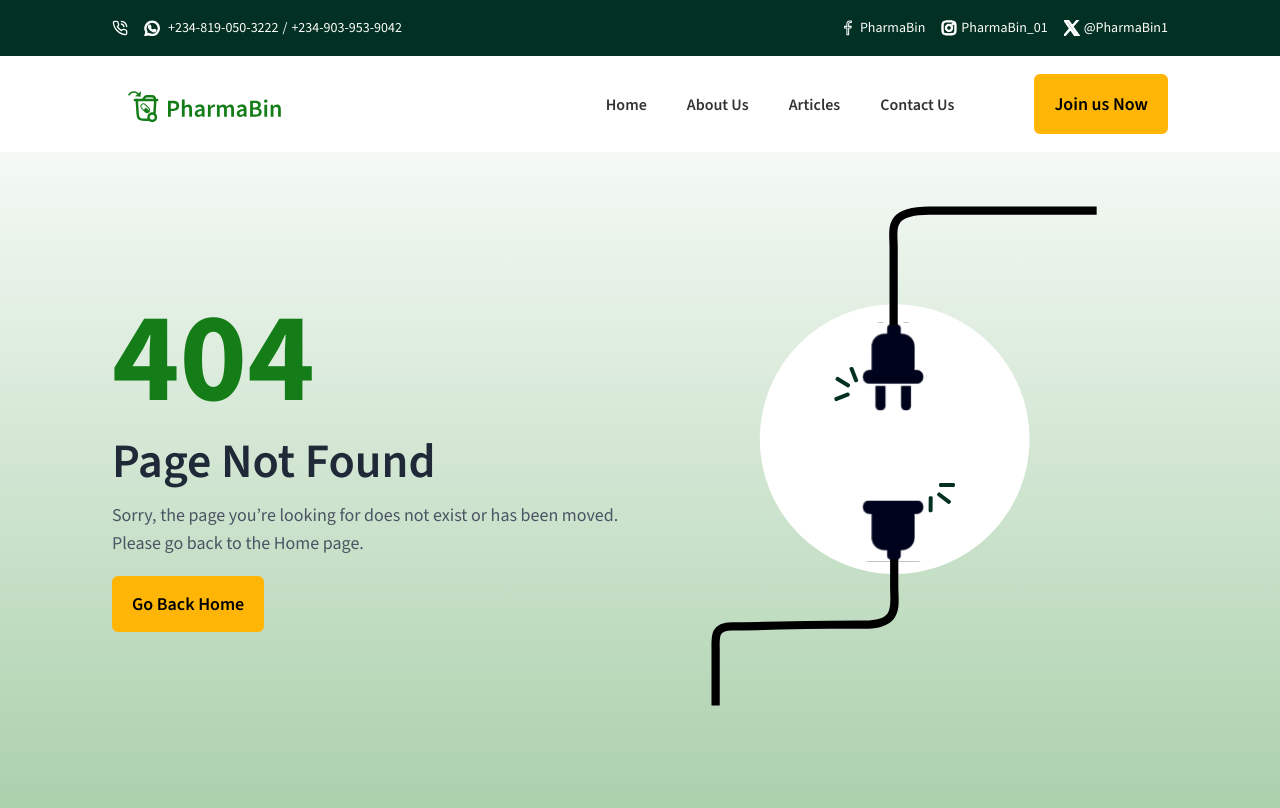
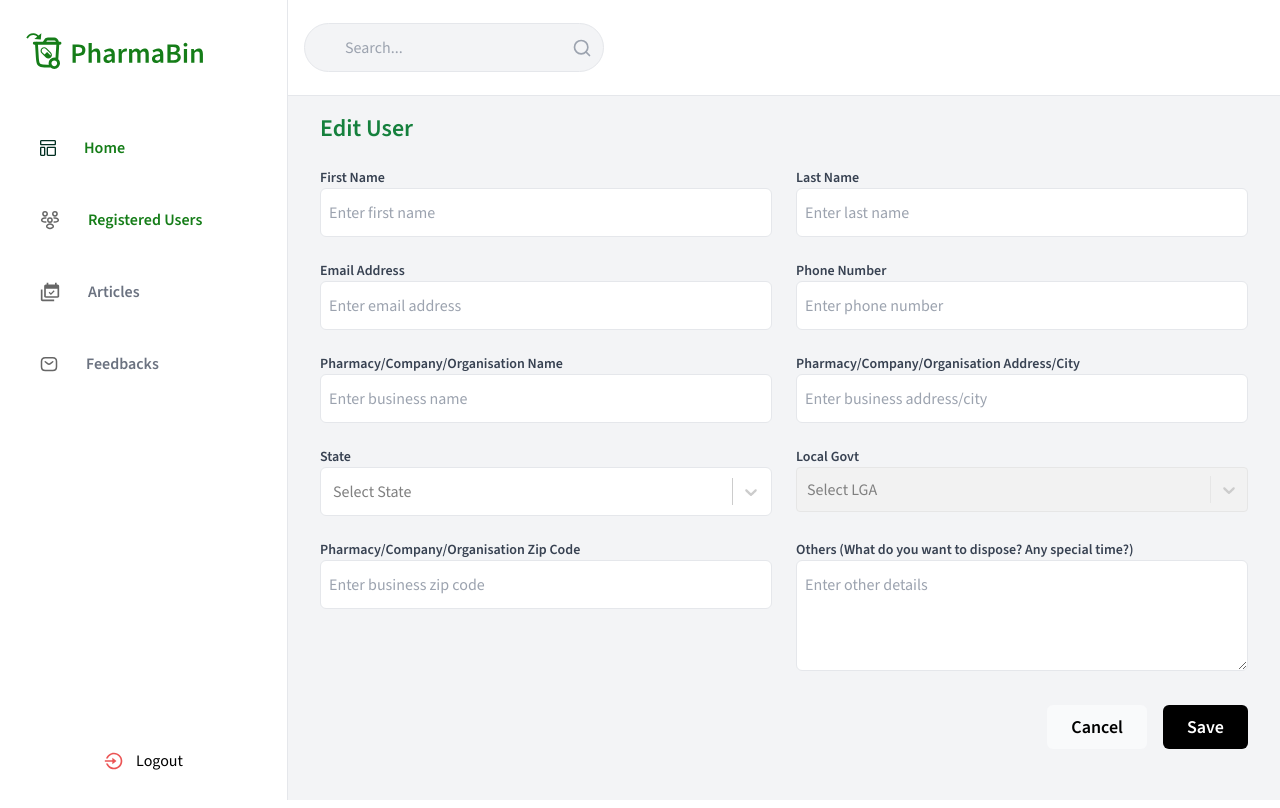
Before and after one commit to Farouk-ayo/pharmabin, a Next.js app: page /dashboard/users/1 in a window 1280 px wide. Before the commit this address had no page. Shown: the top 808 px of the page. Built offline with nearby package versions, Linux system fonts and the light colour scheme; no server answers.

Commit message:
fix: dash

```diff
--- a/app/dashboard/articles/page.tsx
+++ b/app/dashboard/articles/page.tsx
@@ -7,6 +7,7 @@ import LoadingSkeleton from "@/components/loadingSkeleton";
 
 const ArticlesPage = () => {
   const { data: articles, isPending: isLoadingArticles } = useGetArticles();
+  console.log(articles);
 
   const handleAddArticle = () => {
     console.log("Add Article button clicked");
--- a/app/dashboard/components/sidebar.tsx
+++ b/app/dashboard/components/sidebar.tsx
@@ -82,7 +82,9 @@ const Sidebar: React.FC<SidebarProps> = ({ isOpen, onClose }) => {
               <Link
                 key={link.route}
                 className={`flex flex-row gap-5 items-center px-2 py-4 lg:p-4 font-semibold rounded-lg hover:bg-primary2 cursor-pointer hover:text-primary hover:fill-primary ${
-                  currentPath === link.route ? " text-primary fill-primary" : ""
+                  currentPath.startsWith(link.route)
+                    ? " text-primary fill-primary"
+                    : ""
                 }`}
                 href={link.route}
                 onClick={isMobile ? onClose : undefined}
--- a/app/dashboard/users/editUser.tsx
+++ b/app/dashboard/users/[id]/page.tsx
@@ -1,32 +1,78 @@
+/* eslint-disable @typescript-eslint/no-explicit-any */
 "use client";
 
-import React, { useState } from "react";
+import React, { useEffect, useState } from "react";
 import { usePatchRegisterUser } from "@/lib/hooks/api/mutations";
 import { RegisteredUser } from "@/lib/types";
 import Button from "@/components/buttons";
 import { showToast } from "@/lib/util";
+import { useParams, useRouter } from "next/navigation";
+import Select from "react-select";
+import { nigeriaStates } from "@/lib/data/nigeria-states-lga";
+import { customStyles } from "@/app/register/components/stepTwo";
 
 interface EditUserProps {
   user: RegisteredUser;
-  onCancel: () => void;
 }
 
-const EditUser: React.FC<EditUserProps> = ({ user, onCancel }) => {
-  const [editedUser, setEditedUser] = useState<RegisteredUser>(user);
+const EditUser: React.FC<EditUserProps> = ({ user }) => {
+  const { id } = useParams();
+  const router = useRouter();
+
+  const stateOptions = nigeriaStates.map((state) => ({
+    value: state.state.name,
+    label: state.state.name,
+  }));
+
+  const [editedUser, setEditedUser] = useState<RegisteredUser>({
+    firstName: user?.firstName || "",
+    lastName: user?.lastName || "",
+    emailAddress: user?.emailAddress || "",
+    phoneNumber: user?.phoneNumber || "",
+    organizationName: user?.organizationName || "",
+    City: user?.City || "",
+    State: user?.State || "",
+    localGovt: user?.localGovt || "",
+    zipCode: user?.zipCode || 0,
+    Others: user?.Others || "",
+  });
+
+  const [availableLGAs, setAvailableLGAs] = useState<
+    { value: string; label: string }[]
+  >([]);
+
+  useEffect(() => {
+    if (editedUser.State) {
+      const selectedState = nigeriaStates.find(
+        (state) => state.state.name === editedUser.State
+      );
+      if (selectedState) {
+        const lgaOptions = selectedState.state.locals.map((lga) => ({
+          value: lga.name,
+          label: lga.name,
+        }));
+        setAvailableLGAs(lgaOptions);
+      }
+    }
+  }, [editedUser.State]);
+
   const { mutate: updateUser, isPending } = usePatchRegisterUser();
 
   const handleInputChange = (field: keyof RegisteredUser, value: string) => {
     setEditedUser((prev) => ({ ...prev, [field]: value }));
   };
 
+  const onCancel = () => {
+    router.push("/dashboard/users");
+  };
+
   const handleSave = () => {
-    console.log(editedUser);
     updateUser(
-      { _id: editedUser._id || "", data: editedUser },
+      { _id: Array.isArray(id) ? id[0] : id || "", data: editedUser },
       {
         onSuccess: () => {
           showToast.success("User updated successfully");
-          onCancel();
+          router.push("/dashboard/users");
         },
         onError: (error) => {
           showToast.error(error.message);
@@ -39,9 +85,8 @@ const EditUser: React.FC<EditUserProps> = ({ user, onCancel }) => {
     <div className="p-8">
       <h2 className="text-2xl font-semibold text-green-700 mb-6">Edit User</h2>
       <form className="grid grid-cols-1 md:grid-cols-2 gap-6">
-        {/* First Name */}
         <div>
-          <label className="block text-sm font-medium text-gray-700">
+          <label className="block text-sm font-semibold text-gray-700">
             First Name
           </label>
           <input
@@ -54,7 +99,7 @@ const EditUser: React.FC<EditUserProps> = ({ user, onCancel }) => {
         </div>
         {/* Last Name */}
         <div>
-          <label className="block text-sm font-medium text-gray-700">
+          <label className="block text-sm font-semibold text-gray-700">
             Last Name
           </label>
           <input
@@ -67,7 +112,7 @@ const EditUser: React.FC<EditUserProps> = ({ user, onCancel }) => {
         </div>
         {/* Email Address */}
         <div>
-          <label className="block text-sm font-medium text-gray-700">
+          <label className="block text-sm font-semibold text-gray-700">
             Email Address
           </label>
           <input
@@ -80,7 +125,7 @@ const EditUser: React.FC<EditUserProps> = ({ user, onCancel }) => {
         </div>
         {/* Phone Number */}
         <div>
-          <label className="block text-sm font-medium text-gray-700">
+          <label className="block text-sm font-semibold text-gray-700">
             Phone Number
           </label>
           <input
@@ -93,7 +138,7 @@ const EditUser: React.FC<EditUserProps> = ({ user, onCancel }) => {
         </div>
         {/* Organization Name */}
         <div>
-          <label className="block text-sm font-medium text-gray-700">
+          <label className="block text-sm font-semibold text-gray-700">
             Pharmacy/Company/Organisation Name
           </label>
           <input
@@ -108,7 +153,7 @@ const EditUser: React.FC<EditUserProps> = ({ user, onCancel }) => {
         </div>
         {/* Organization Address/City */}
         <div>
-          <label className="block text-sm font-medium text-gray-700">
+          <label className="block text-sm font-semibold text-gray-700">
             Pharmacy/Company/Organisation Address/City
           </label>
           <input
@@ -121,33 +166,46 @@ const EditUser: React.FC<EditUserProps> = ({ user, onCancel }) => {
         </div>
         {/* Organization State */}
         <div>
-          <label className="block text-sm font-medium text-gray-700">
-            Pharmacy/Company/Organisation State
+          <label className="block text-sm font-semibold text-gray-700">
+            State
           </label>
-          <input
-            type="text"
-            placeholder="Enter business state"
-            value={editedUser.State || ""}
-            onChange={(e) => handleInputChange("State", e.target.value)}
-            className="w-full p-2 border rounded-md"
+          <Select
+            className="bg-transparent"
+            options={stateOptions}
+            styles={customStyles}
+            placeholder="Select State"
+            value={
+              stateOptions.find(
+                (option) => option.value === editedUser.State
+              ) || null
+            }
+            onChange={(option) =>
+              handleInputChange("State", option?.value || "")
+            }
           />
         </div>
         {/* Organization Local Govt */}
         <div>
-          <label className="block text-sm font-medium text-gray-700">
-            Pharmacy/Company/Organisation Local Govt
+          <label className="block text-sm font-semibold text-gray-700">
+            Local Govt
           </label>
-          <input
-            type="text"
-            placeholder="Enter business local government"
-            value={editedUser.localGovt || ""}
-            onChange={(e) => handleInputChange("localGovt", e.target.value)}
-            className="w-full p-2 border rounded-md"
+          <Select
+            options={availableLGAs}
+            isDisabled={!editedUser.State}
+            placeholder="Select LGA"
+            value={
+              availableLGAs.find(
+                (option) => option.value === editedUser.localGovt
+              ) || null
+            }
+            onChange={(option) =>
+              handleInputChange("localGovt", option?.value || "")
+            }
           />
         </div>
         {/* Zip Code */}
         <div>
-          <label className="block text-sm font-medium text-gray-700">
+          <label className="block text-sm font-semibold text-gray-700">
             Pharmacy/Company/Organisation Zip Code
           </label>
           <input
@@ -159,18 +217,20 @@ const EditUser: React.FC<EditUserProps> = ({ user, onCancel }) => {
           />
         </div>
         {/* Other Details */}
-        <div className="md:col-span-2">
-          <label className="block text-sm font-medium text-gray-700">
+        <div className="">
+          <label className="block text-sm font-semibold text-gray-700">
             Others (What do you want to dispose? Any special time?)
           </label>
           <textarea
             placeholder="Enter other details"
             value={editedUser.Others || ""}
+            rows={3}
             onChange={(e) => handleInputChange("Others", e.target.value)}
             className="w-full p-2 border rounded-md"
           />
         </div>
       </form>
+
       {/* Buttons */}
       <div className="mt-6 flex justify-end gap-4">
         <Button
--- a/app/dashboard/users/page.tsx
+++ b/app/dashboard/users/page.tsx
@@ -7,17 +7,15 @@ import LoadingSkeleton from "@/components/loadingSkeleton";
 import Pagination from "@/components/pagination";
 import { useDeleteRegisteredUser } from "@/lib/hooks/api/mutations";
 import Modal from "@/components/modal/modalConfirmation";
-import { RegisteredUser } from "@/lib/types";
-import EditUser from "./editUser";
 import { showToast } from "@/lib/util";
+import { useRouter } from "next/navigation";
 
 const Page = () => {
   const { data: users, isPending: isLoadingUsers } = useGetRegisterUsers();
   const [showDeleteModal, setShowDeleteModal] = useState(false);
   const [userIdToDelete, setUserIdToDelete] = useState<string | null>(null);
   const [isDeleting, setIsDeleting] = useState(false);
-
-  const [userToEdit, setUserToEdit] = useState<RegisteredUser | null>(null);
+  const router = useRouter();
 
   const { mutate: deleteUser } = useDeleteRegisteredUser();
 
@@ -43,16 +41,9 @@ const Page = () => {
     }
   };
 
-  const handleCancelEdit = () => {
-    setUserToEdit(null);
+  const handleEdit = (_id: string) => {
+    router.push(`/dashboard/users/${_id}`);
   };
-  const handleEdit = (user: RegisteredUser) => {
-    setUserToEdit(user);
-  };
-
-  if (userToEdit) {
-    return <EditUser user={userToEdit} onCancel={handleCancelEdit} />;
-  }
 
   return (
     <div className="md:py-14 py-10 px-4 md:px-8 space-y-6">
@@ -66,7 +57,7 @@ const Page = () => {
               user={user}
               edit={true}
               delete={true}
-              onEdit={() => handleEdit(user)}
+              onEdit={() => user._id && handleEdit(user._id)}
               onDelete={handleDelete}
             />
           </div>
@@ -82,7 +73,8 @@ const Page = () => {
       <Modal
         isOpen={showDeleteModal}
         isConfirmLoading={isDeleting}
-        title="Are you sure you want to delete this user?"
+        title="DELETE"
+        message="Are you sure you want to delete this user?"
         onConfirm={handleConfirmDelete}
         onClose={() => setShowDeleteModal(false)}
       />
--- a/app/register/components/stepTwo.tsx
+++ b/app/register/components/stepTwo.tsx
@@ -20,6 +20,29 @@ interface SelectOption {
   value: string;
   label: string;
 }
+
+export const customStyles = {
+  control: (base: any) => ({
+    ...base,
+    padding: "2px",
+    borderRadius: "6px",
+    borderColor: "#E5E7EB",
+    boxShadow: "none",
+    "&:hover": {
+      borderColor: "#D1D5DB",
+    },
+    minHeight: "42px",
+    scrollbarWidth: "thin",
+    scrollbarColor: "#e5e7eb #e5e7eb",
+  }),
+  option: (base: any, state: { isSelected: boolean }) => ({
+    ...base,
+    backgroundColor: state.isSelected ? "#157D18" : "white",
+    "&:hover": {
+      backgroundColor: state.isSelected ? "#157D18" : "#f3f4f6",
+    },
+  }),
+};
 
 const StepTwoForm = ({
   onNext,
@@ -77,29 +100,6 @@ const StepTwoForm = ({
       }
     }
   }, [defaultValues]);
-
-  const customStyles = {
-    control: (base: any) => ({
-      ...base,
-      padding: "2px",
-      borderRadius: "6px",
-      borderColor: "#E5E7EB",
-      boxShadow: "none",
-      "&:hover": {
-        borderColor: "#D1D5DB",
-      },
-      minHeight: "42px",
-      scrollbarWidth: "thin",
-      scrollbarColor: "#e5e7eb #e5e7eb",
-    }),
-    option: (base: any, state: { isSelected: boolean }) => ({
-      ...base,
-      backgroundColor: state.isSelected ? "#157D18" : "white",
-      "&:hover": {
-        backgroundColor: state.isSelected ? "#157D18" : "#f3f4f6",
-      },
-    }),
-  };
 
   return (
     <form onSubmit={handleSubmit(onNext)} className="space-y-4">
--- a/components/modal/modalConfirmation.tsx
+++ b/components/modal/modalConfirmation.tsx
@@ -1,5 +1,6 @@
 "use client";
 
+import Image from "next/image";
 import React from "react";
 
 interface ModalProps {
@@ -18,8 +19,8 @@ const Modal: React.FC<ModalProps> = ({
   title,
   message,
   isConfirmLoading,
-  confirmText = "Yes",
-  cancelText = "No",
+  confirmText = "Delete",
+  cancelText = "Cancel",
   onClose,
   onConfirm,
 }) => {
@@ -27,18 +28,28 @@ const Modal: React.FC<ModalProps> = ({
 
   return (
     <div className="fixed inset-0 z-50 flex items-center justify-center bg-black bg-opacity-50">
-      <div className="bg-white rounded-lg p-6 shadow-md text-center max-w-sm w-full">
-        <h2 className="text-lg font-semibold mb-4">{title}</h2>
+      <div className="bg-white rounded-lg p-6 shadow-md text-center max-w-sm w-full mx-auto ">
+        <Image
+          alt="delete"
+          src={"/delete-icon.svg"}
+          className=" justify-self-center"
+          width={100}
+          height={100}
+        />
+        <h2 className="text-xl font-semibold my-4">{title}</h2>
         {message && <p className="text-gray-600 mb-4">{message}</p>}
-        <div className="flex flex-col gap-3">
+        <div className="flex justify-center  gap-3 w-full">
+          <button
+            onClick={onClose}
+            className="text-black border   w-full rounded-md"
+          >
+            {cancelText}
+          </button>
           <button
             onClick={onConfirm}
-            className="bg-red-600  text-white py-2 px-4 rounded-full "
+            className="bg-red-600   text-white py-2 px-4 w-full rounded-md"
           >
             {isConfirmLoading ? <span className="loader"></span> : confirmText}
-          </button>
-          <button onClick={onClose} className="text-black hover:underline ">
-            {cancelText}
           </button>
         </div>
       </div>
--- a/lib/hooks/api/queries.ts
+++ b/lib/hooks/api/queries.ts
@@ -17,7 +17,7 @@ export const useGetArticles = () => {
   return useQuery<ArticleCard[]>({
     queryKey: ["get-article"],
     queryFn: async () => {
-      const response = await axiosInstance.get("/articles/get/");
+      const response = await axiosInstance.get("/article/get/");
       return response.data;
     },
   });
```
Also changed, not shown: public/delete-icon.svg (added).
